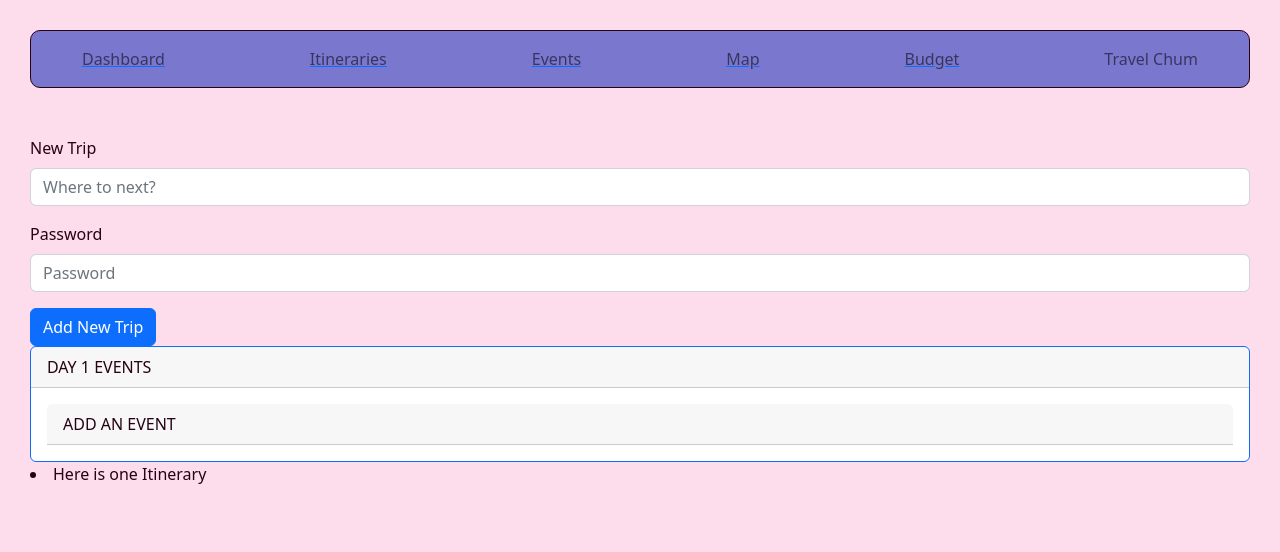
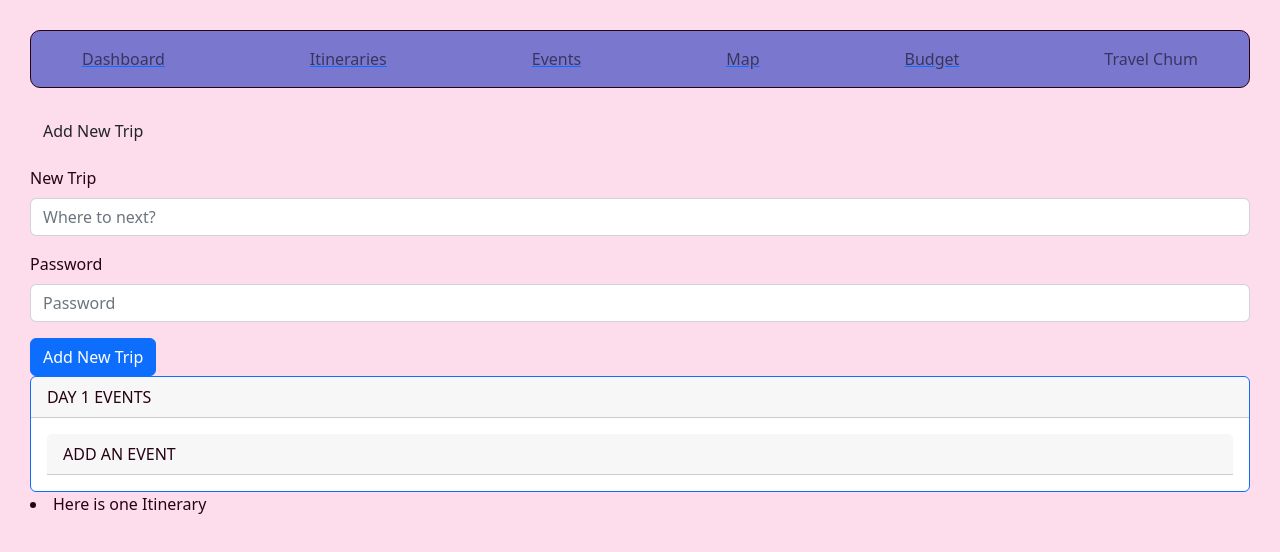
Before and after one commit to yumejensen/greenfield-budget-planner, a React app: page /itineraries in a window 1280 px wide. Shown: the top 552 px of the page. Built offline with nearby package versions, Linux system fonts and the light colour scheme.

Commit message:
Created Button for adding a new trip w/ click handler

```diff
--- a/src/client/components/itinerary-components/AddTripButton.jsx
+++ b/src/client/components/itinerary-components/AddTripButton.jsx
@@ -3,7 +3,8 @@ import Button from 'react-bootstrap/Button';
 
 function AddTripButton({ onClick }) {
   return (
-    <Button variant="AddTrip" onClick={onClick}>
+    <Button variant="AddTrip" className="mb-3" onClick={onClick}>
+      Add New Trip
     </Button>
   )
 }
```
